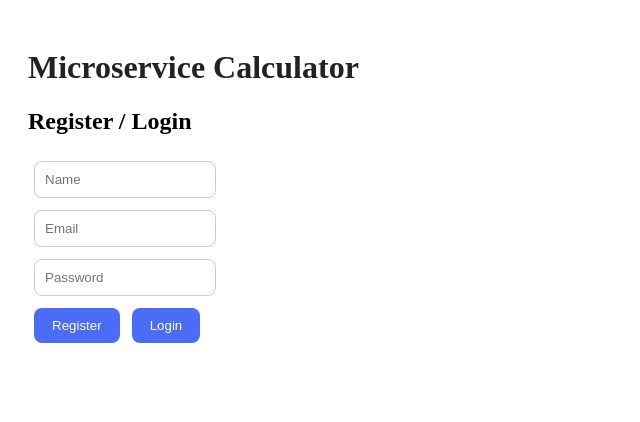
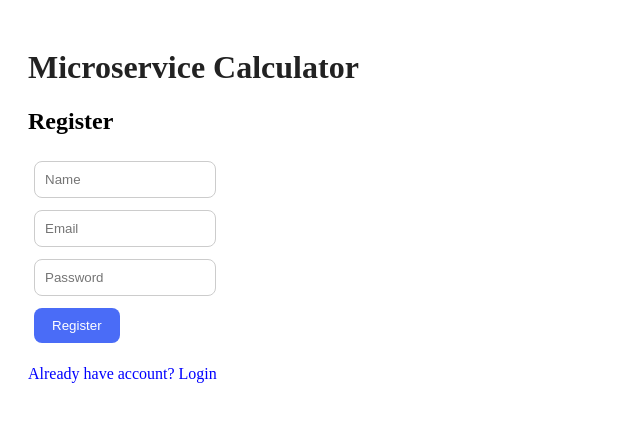
Before and after one commit to VadosKova/CalcDocker, a React (Create React App) app in the folder client/: page / in a window 1280 px wide. Shown: the top 422 px of the page, without its empty margins (0-640 px from the left). Built offline with nearby package versions, Linux system fonts and the light colour scheme.

Commit message:
Updated interface

```diff
--- a/client/src/App.js
+++ b/client/src/App.js
@@ -12,6 +12,7 @@ function App() {
   const [result, setResult] = useState("");
 
   const [isLoggedIn, setIsLoggedIn] = useState(false);
+  const [isLoginMode, setIsLoginMode] = useState(false);
 
   useEffect(() => {
     const token = localStorage.getItem("token");
@@ -79,7 +80,9 @@ function App() {
 
       {!isLoggedIn ? (
         <>
-          <h2>Register / Login</h2>
+          {!isLoginMode ? (
+            <div>
+              <h2>Register</h2>
 
               <input
                 placeholder="Name"
@@ -104,7 +107,39 @@ function App() {
               <br />
 
               <button onClick={register}>Register</button>
+
+              <p style={{ cursor: "pointer", color: "blue" }}
+                 onClick={() => setIsLoginMode(true)}>
+                Already have account? Login
+              </p>
+            </div>
+          ) : (
+            <div>
+              <h2>Login</h2>
+
+              <input
+                placeholder="Name"
+                value={name}
+                onChange={(e) => setName(e.target.value)}
+              />
+              <br />
+
+              <input
+                placeholder="Password"
+                type="password"
+                value={password}
+                onChange={(e) => setPassword(e.target.value)}
+              />
+              <br />
+
               <button onClick={login}>Login</button>
+
+              <p style={{ cursor: "pointer", color: "blue" }}
+                 onClick={() => setIsLoginMode(false)}>
+                Register new account
+              </p>
+            </div>
+          )}
         </>
       ) : (
         <>
```
Lines whose indentation alone changed are shown as unchanged.
